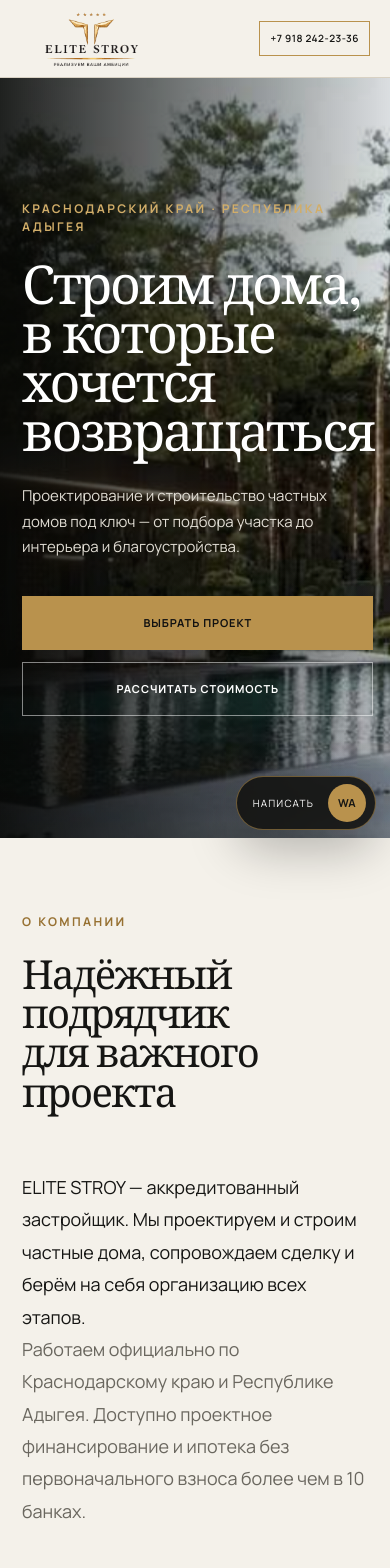
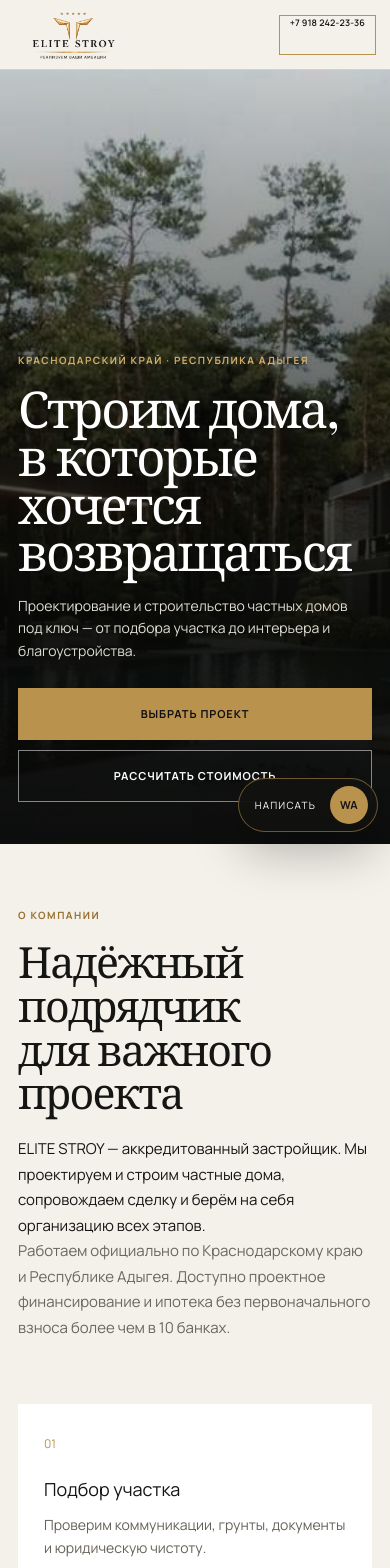
Before and after one commit to arutlistogannisan-art/elite-stroy-site, a Next.js app: page / in a window 390 px wide. Shown: the top 1568 px of the page. Built offline with nearby package versions, Linux system fonts and the light colour scheme.

Commit message:
Improve mobile layout and touch experience

```diff
--- a/app/globals.css
+++ b/app/globals.css
@@ -63,3 +63,76 @@ footer{padding:36px 5vw;background:#0e0e0c;color:white;display:flex;align-items:
 .footer-brand{background:#f4f1ea;padding:2px 12px}
 .footer-brand .brand-logo{width:180px;height:68px}
 @media(max-width:700px){.header{height:78px}.brand-logo{width:142px;height:62px}.header .phone{padding:9px 10px;font-size:10px}.footer-brand .brand-logo{width:160px}}
+
+/* Refined mobile layout */
+@media(max-width:700px){
+  html{scroll-padding-top:70px}
+  body{overflow-x:hidden}
+  h2{font-size:clamp(2.25rem,11vw,3.2rem);line-height:1.02}
+  .section{padding:64px 18px}
+  .header{height:70px;padding:0 14px;gap:10px}
+  .brand-logo{width:118px;height:54px}
+  .header .phone{min-height:40px;padding:0 10px;white-space:nowrap;font-size:9px;letter-spacing:.02em}
+  .hero{height:auto;min-height:calc(100svh - 70px);padding:72px 18px 42px;align-items:flex-end}
+  .hero::before{inset:-2%;background-position:58% center;animation:none}
+  .hero-shade{background:linear-gradient(180deg,rgba(8,9,7,.2),rgba(8,9,7,.9) 72%,rgba(8,9,7,.97))}
+  .eyebrow{font-size:10px;line-height:1.5;letter-spacing:.15em;margin-bottom:16px}
+  .hero h1{font-size:clamp(2.65rem,13vw,3.65rem);line-height:.94;margin-bottom:20px}
+  .hero p{font-size:14px;line-height:1.6}
+  .hero-actions{gap:10px;margin-top:26px}
+  .button{width:100%;min-height:52px;padding:0 18px}
+  .about{gap:22px}
+  .about-copy{padding-top:0;font-size:15px;line-height:1.7}
+  .advantages{padding:0 18px 64px;gap:10px}
+  .advantages article{min-height:auto;padding:26px}
+  .advantages h3{margin:22px 0 10px}
+  .section-head{margin-bottom:34px}
+  .section-head>p{margin-top:18px}
+  .filters{width:calc(100vw - 18px);margin-top:22px;padding-right:18px;display:flex;flex-wrap:nowrap;overflow-x:auto;scrollbar-width:none}
+  .filters::-webkit-scrollbar{display:none}
+  .filters button{min-height:42px;flex:0 0 auto}
+  .project-grid{gap:16px}
+  .project-card{overflow:hidden}
+  .project-image{height:64vw;min-height:230px;max-height:330px}
+  .project-info{padding:22px 18px}
+  .project-info h3{font-size:28px;margin-bottom:12px}
+  .project-info>p{min-height:auto}
+  .project-meta{gap:20px;margin:18px 0;padding:15px 0}
+  .project-bottom{align-items:flex-start;gap:16px;flex-direction:column}
+  .project-bottom button{width:100%;min-height:44px;text-align:left}
+  .turnkey-visual{min-height:560px;padding:54px 18px 94px}
+  .cycle-title strong{font-size:clamp(3rem,15vw,4rem)}
+  .blueprint-caption{left:18px;right:18px}
+  .turnkey-content{padding:64px 18px}
+  .turnkey-content li{font-size:14px;line-height:1.45}
+  .step-grid article{padding:24px 4px}
+  .step-grid b{font-size:34px}
+  .step-grid h3{margin-top:22px}
+  .gallery{padding-top:64px}
+  .gallery-grid{gap:8px;grid-template-rows:repeat(4,58vw)}
+  .contact{gap:36px}
+  .contact-copy p{font-size:14px}
+  .contact-details{margin-top:28px;overflow-wrap:anywhere}
+  .contact-details a:first-child{font-size:25px}
+  .contact-form{margin:0 -2px;padding:28px 20px}
+  .contact-form input,.contact-form select{font-size:16px}
+  footer{padding:30px 18px 92px;gap:20px}
+  footer>div:last-child{width:100%;justify-content:space-between}
+  .project-modal{display:block;overflow-y:auto}
+  .modal-gallery{height:auto;grid-template-rows:55svh 130px}
+  .modal-copy{padding:42px 18px 70px}
+  .modal-copy h2{font-size:clamp(3rem,17vw,4.5rem)}
+  .modal-numbers{gap:0}
+  .modal-close{top:12px;right:12px;width:46px;height:46px}
+  .floating-contact{right:max(12px,env(safe-area-inset-right));bottom:max(12px,env(safe-area-inset-bottom))}
+}
+
+@media(max-width:380px){
+  .header{padding:0 10px}
+  .brand-logo{width:104px}
+  .header .phone{padding:0 8px;font-size:8px}
+  .hero h1{font-size:2.55rem}
+  .floating-contact{width:52px;padding:6px}
+  .floating-contact span{display:none}
+  .floating-contact b{width:40px;height:40px}
+}
```
Also changed, not shown: 17 other files (tests, documents, lock files or other folders).
